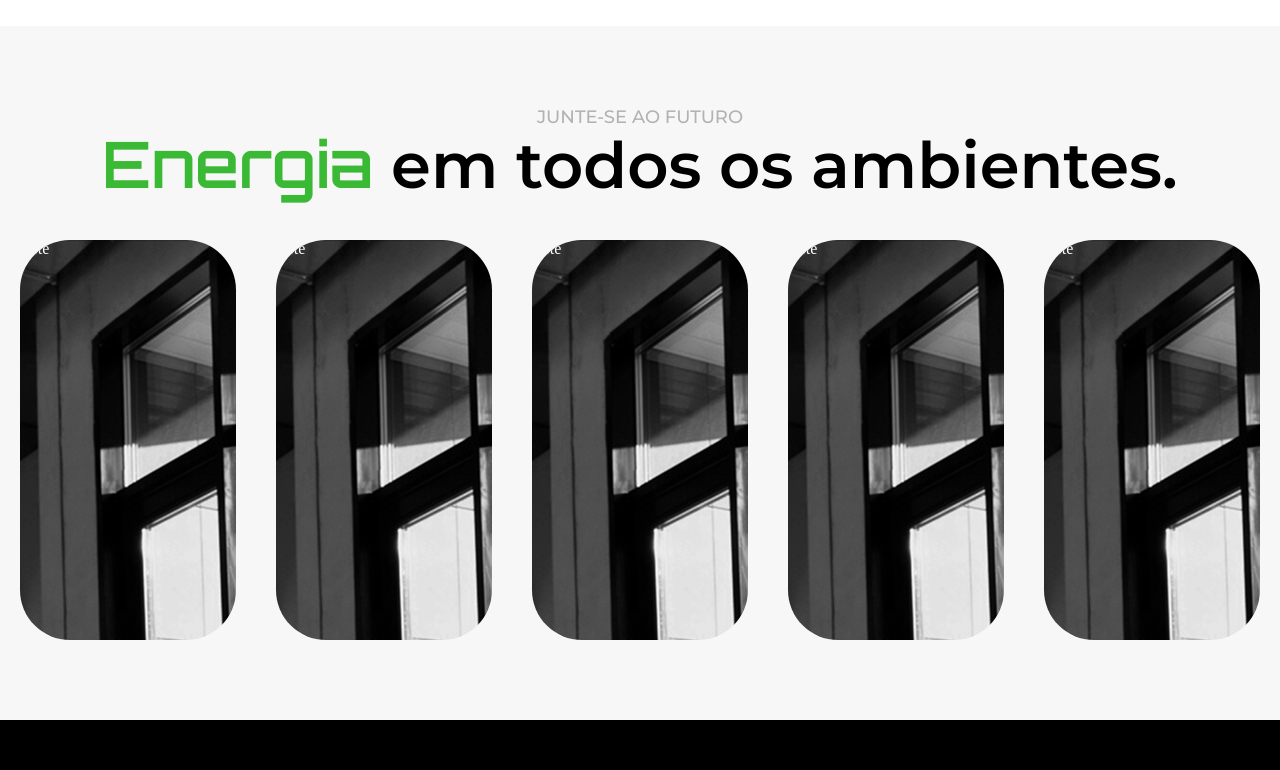
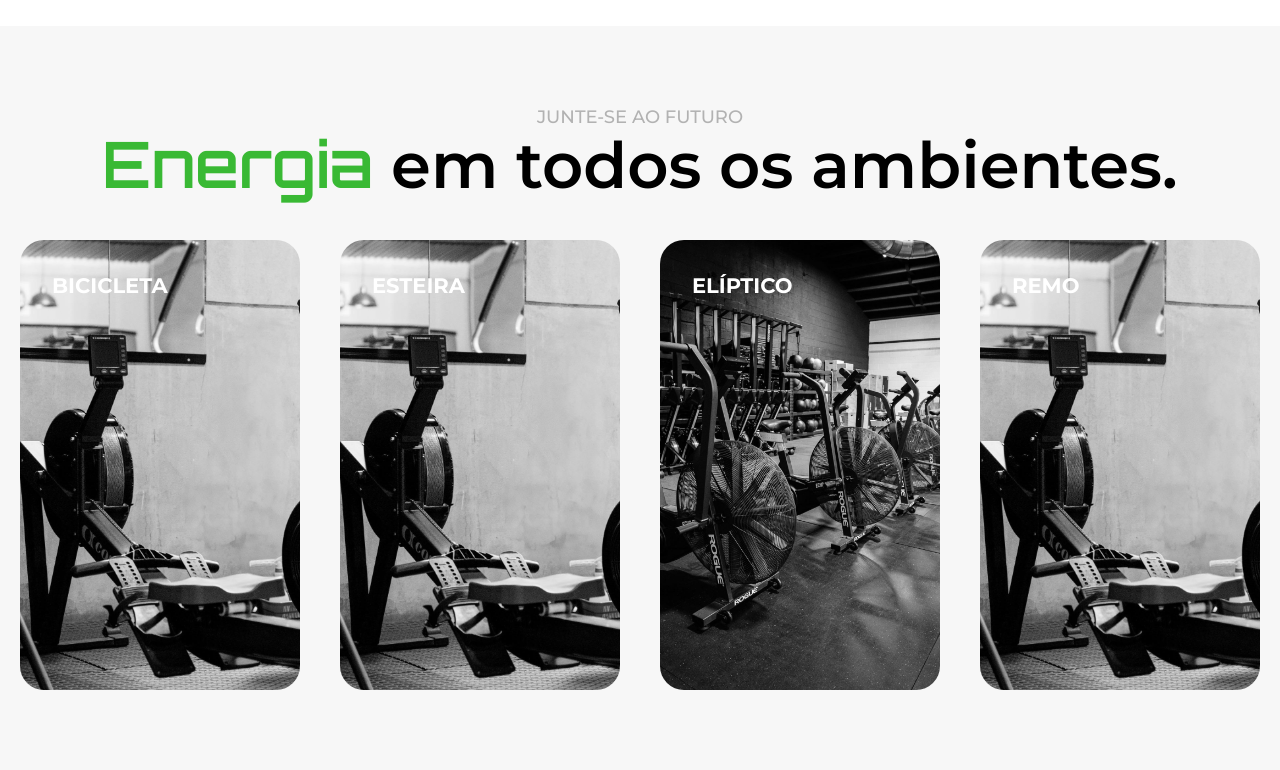
Before and after one commit to felipedegodoy16/projeto-ecogym, a PHP site: page / in a window 1280 px wide. Shown: the part 1718-2488 px from the top of the page. Before the commit the page ends 2438 px from the top, so only its background shows below. Run offline with PHP 8.4, Linux system fonts and the light colour scheme.

Commit message:
equipments section

```diff
--- a/assets/css/main/_equipments.scss
+++ b/assets/css/main/_equipments.scss
@@ -22,25 +22,55 @@
     }
 }
 
-.equipments-list {
+%images-equipments {
+    width: 0 !important;
+    flex: 1 0 auto;
+    transition: all 0.5s ease-in-out;
+    height: 450px;
+    position: relative;
+    border-radius: 24px;
+    background-size: cover;
+    background-position: center;
+    overflow: hidden;
+    &:hover {
+        width: 40% !important;
+    }
+}
+
+.equipments-images {
     display: flex;
     flex-wrap: wrap;
     justify-content: center;
     align-items: center;
     gap: 40px;
-    li {
-        border-radius: 50px;
-        width: 0 !important;
-        flex: 1 0 auto;
-        transition: all 0.5s ease-in-out;
-        height: 400px;
-        position: relative;
-        background-size: cover;
-        background-position: center;
-        overflow: hidden;
+    text-transform: uppercase;
+    #bicicleta {
+        @extend %images-equipments;
+        background: url('../img/remo-1.jpg') no-repeat center / cover;
+        &:hover {
+            background: url('../img/remo-2.jpg') no-repeat center / cover;
+        }
     }
-    li#foto-01 {
-        background: url('../../img/academia.jpg');
+    #esteira {
+        @extend %images-equipments;
+        background: url('../img/remo-1.jpg') no-repeat center / cover;
+        &:hover {
+            background: url('../img/remo-2.jpg') no-repeat center / cover;
+        }
+    }
+    #eliptico {
+        @extend %images-equipments;
+        background: url('../img/eliptico-1.jpg') no-repeat center / cover;
+        &:hover {
+            background: url('../img/eliptico-2.jpg') no-repeat center / cover;
+        }
+    }
+    #remo {
+        @extend %images-equipments;
+        background: url('../img/remo-1.jpg') no-repeat center / cover;
+        &:hover {
+            background: url('../img/remo-2.jpg') no-repeat center / cover;
+        }
     }
     a {
         position: absolute;
@@ -48,6 +78,30 @@
         left: 0;
         bottom: 0;
         right: 0;
-        border-radius: 50px;
+        border-radius: 24px;
+        padding: 32px;
+        display: flex;
+        justify-content: space-between;
+        flex-direction: column;
+        transition: all 0.3s ease-in-out;
+        p {
+            opacity: 0;
+            transition: opacity 0.3s ease-in-out;
+        }
+    }
+    &:hover {
+        a {
+            opacity: 0;
+            &:hover {
+                opacity: 1;
+                background: linear-gradient(
+                    rgba(0, 0, 0, 0.2),
+                    rgba(0, 0, 0, 0.8)
+                );
+                p {
+                    opacity: 1;
+                }
+            }
+        }
     }
 }
--- a/assets/css/style.css
+++ b/assets/css/style.css
@@ -78,20 +78,20 @@
   font: 500 1.125em/1.3 "Montserrat", Arial, Helvetica, sans-serif;
 }
 
+.font-1-s {
+  font: 600 4em/1.1 "Montserrat", Arial, Helvetica, sans-serif;
+}
+
 .font-2-xs {
   font: 400 1.2em/1.4 "Roboto", Arial, Helvetica, sans-serif;
 }
 
+.font-2-s {
+  font: 400 1.5em/1.4 "Roboto", Arial, Helvetica, sans-serif;
+}
+
 .font-3 {
   font-family: "Orbitron", "Montserrat", Arial, Helvetica, sans-serif;
-}
-
-.font-1-s {
-  font: 600 4em/1.1 "Montserrat", Arial, Helvetica, sans-serif;
-}
-
-.font-2-s {
-  font: 400 1.5em/1.4 "Roboto", Arial, Helvetica, sans-serif;
 }
 
 * {
@@ -301,34 +301,79 @@ img {
   margin-bottom: 40px;
 }
 
-.equipments-list {
+.equipments-images #remo, .equipments-images #eliptico, .equipments-images #esteira, .equipments-images #bicicleta {
+  width: 0 !important;
+  flex: 1 0 auto;
+  transition: all 0.5s ease-in-out;
+  height: 450px;
+  position: relative;
+  border-radius: 24px;
+  background-size: cover;
+  background-position: center;
+  overflow: hidden;
+}
+.equipments-images #remo:hover, .equipments-images #eliptico:hover, .equipments-images #esteira:hover, .equipments-images #bicicleta:hover {
+  width: 40% !important;
+}
+
+.equipments-images {
   display: flex;
   flex-wrap: wrap;
   justify-content: center;
   align-items: center;
   gap: 40px;
+  text-transform: uppercase;
 }
-.equipments-list li {
-  border-radius: 50px;
-  width: 0 !important;
-  flex: 1 0 auto;
-  transition: all 0.5s ease-in-out;
-  height: 400px;
-  position: relative;
-  background-size: cover;
-  background-position: center;
-  overflow: hidden;
+.equipments-images #bicicleta {
+  background: url("../img/remo-1.jpg") no-repeat center/cover;
 }
-.equipments-list li#foto-01 {
-  background: url("../../img/academia.jpg");
+.equipments-images #bicicleta:hover {
+  background: url("../img/remo-2.jpg") no-repeat center/cover;
 }
-.equipments-list a {
+.equipments-images #esteira {
+  background: url("../img/remo-1.jpg") no-repeat center/cover;
+}
+.equipments-images #esteira:hover {
+  background: url("../img/remo-2.jpg") no-repeat center/cover;
+}
+.equipments-images #eliptico {
+  background: url("../img/eliptico-1.jpg") no-repeat center/cover;
+}
+.equipments-images #eliptico:hover {
+  background: url("../img/eliptico-2.jpg") no-repeat center/cover;
+}
+.equipments-images #remo {
+  background: url("../img/remo-1.jpg") no-repeat center/cover;
+}
+.equipments-images #remo:hover {
+  background: url("../img/remo-2.jpg") no-repeat center/cover;
+}
+.equipments-images a {
   position: absolute;
   top: 0;
   left: 0;
   bottom: 0;
   right: 0;
-  border-radius: 50px;
+  border-radius: 24px;
+  padding: 32px;
+  display: flex;
+  justify-content: space-between;
+  flex-direction: column;
+  transition: all 0.3s ease-in-out;
+}
+.equipments-images a p {
+  opacity: 0;
+  transition: opacity 0.3s ease-in-out;
+}
+.equipments-images:hover a {
+  opacity: 0;
+}
+.equipments-images:hover a:hover {
+  opacity: 1;
+  background: linear-gradient(rgba(0, 0, 0, 0.2), rgba(0, 0, 0, 0.8));
+}
+.equipments-images:hover a:hover p {
+  opacity: 1;
 }
 
 /*# sourceMappingURL=style.css.map */
--- a/assets/css/utilitys/_tipography.scss
+++ b/assets/css/utilitys/_tipography.scss
@@ -1,22 +1,37 @@
-@mixin font-1($size) {
+@mixin font($family, $size: n) {
+    @if $family == 1 {
+        @if $size == xs {
+            font: 500 1.125em/1.3 'Montserrat', Arial, Helvetica, sans-serif;
+        } @else if $size == s {
+            font: 600 4em/1.1 'Montserrat', Arial, Helvetica, sans-serif;
+        }
+    } @else if $family == 2 {
+        @if $size == xs {
+            font: 400 1.2em/1.4 'Roboto', Arial, Helvetica, sans-serif;
+        } @else if $size == s {
+            font: 400 1.5em/1.4 'Roboto', Arial, Helvetica, sans-serif;
+        }
+    } @else if $family == 3 {
+        font-family: 'Orbitron', 'Montserrat', Arial, Helvetica, sans-serif;
+    }
 }
 
 .font-1-xs {
-    font: 500 1.125em/1.3 'Montserrat', Arial, Helvetica, sans-serif;
+    @include font(1, xs);
+}
+
+.font-1-s {
+    @include font(1, s);
 }
 
 .font-2-xs {
-    font: 400 1.2em/1.4 'Roboto', Arial, Helvetica, sans-serif;
+    @include font(2, xs);
+}
+
+.font-2-s {
+    @include font(2, s);
 }
 
 .font-3 {
-    font-family: 'Orbitron', 'Montserrat', Arial, Helvetica, sans-serif;
+    @include font(3);
 }
-
-.font-1-s {
-    font: 600 4em/1.1 'Montserrat', Arial, Helvetica, sans-serif;
-}
-
-.font-2-s {
-    font: 400 1.5em/1.4 'Roboto', Arial, Helvetica, sans-serif;
-}
--- a/index.html
+++ b/index.html
@@ -62,14 +62,23 @@
           <span class="font-1-xs">Junte-se ao futuro</span>
           <h2 class="font-1-s"><span class="cor-p1 font-3">Energia</span> em todos os ambientes.</h2>
         </div>
-        <div class="equipments-images">
-          <ul class="equipments-list">
-            <li id="foto-01"><a href="#"><span>teste</span></a></li>
-            <li id="foto-01"><a href="#"><span>teste</span></a></li>
-            <li id="foto-01"><a href="#"><span>teste</span></a></li>
-            <li id="foto-01"><a href="#"><span>teste</span></a></li>
-            <li id="foto-01"><a href="#"><span>teste</span></a></li>
-          </ul>
+        <div class="equipments-images font-1-xs">
+          <div id="bicicleta"><a href="#">
+              <h3>Bicicleta</h3>
+              <p>Lorem ipsum dolor sit amet, consectetur adipisicing elit. Quos dignissimos eligendi dolore.</p>
+            </a></div>
+          <div id="esteira"><a href="#">
+              <h3>Esteira</h3>
+              <p>Lorem ipsum dolor sit amet, consectetur adipisicing elit. Quos dignissimos eligendi dolore.</p>
+            </a></div>
+          <div id="eliptico"><a href="#">
+              <h3>Elíptico</h3>
+              <p>Lorem ipsum dolor sit amet, consectetur adipisicing elit. Quos dignissimos eligendi dolore.</p>
+            </a></div>
+          <div id="remo"><a href="#">
+              <h3>Remo</h3>
+              <p>Lorem ipsum dolor sit amet, consectetur adipisicing elit. Quos dignissimos eligendi dolore.</p>
+            </a></div>
         </div>
       </div>
     </section>
```
Also changed, not shown: assets/img/eliptico-1.jpg (added), assets/img/remo-1.jpg (added), assets/img/remo-2.jpg (added), 2 other files.
